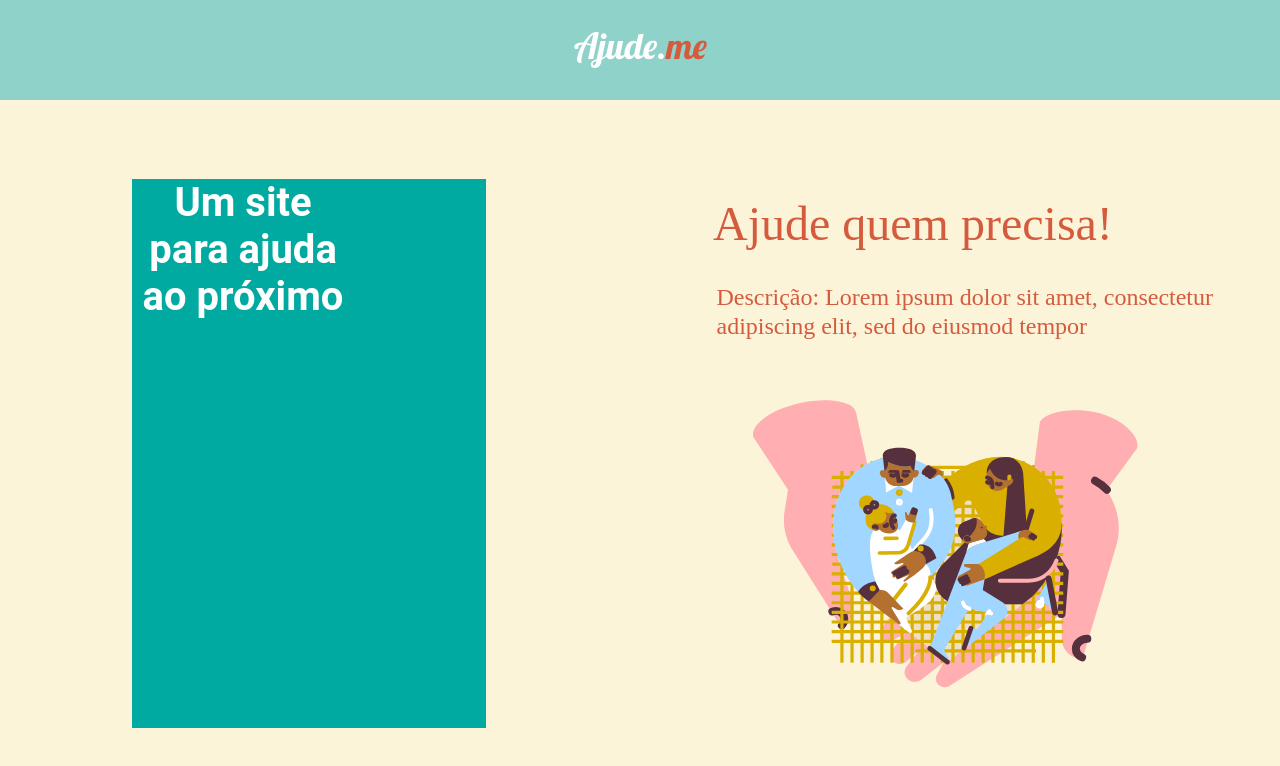
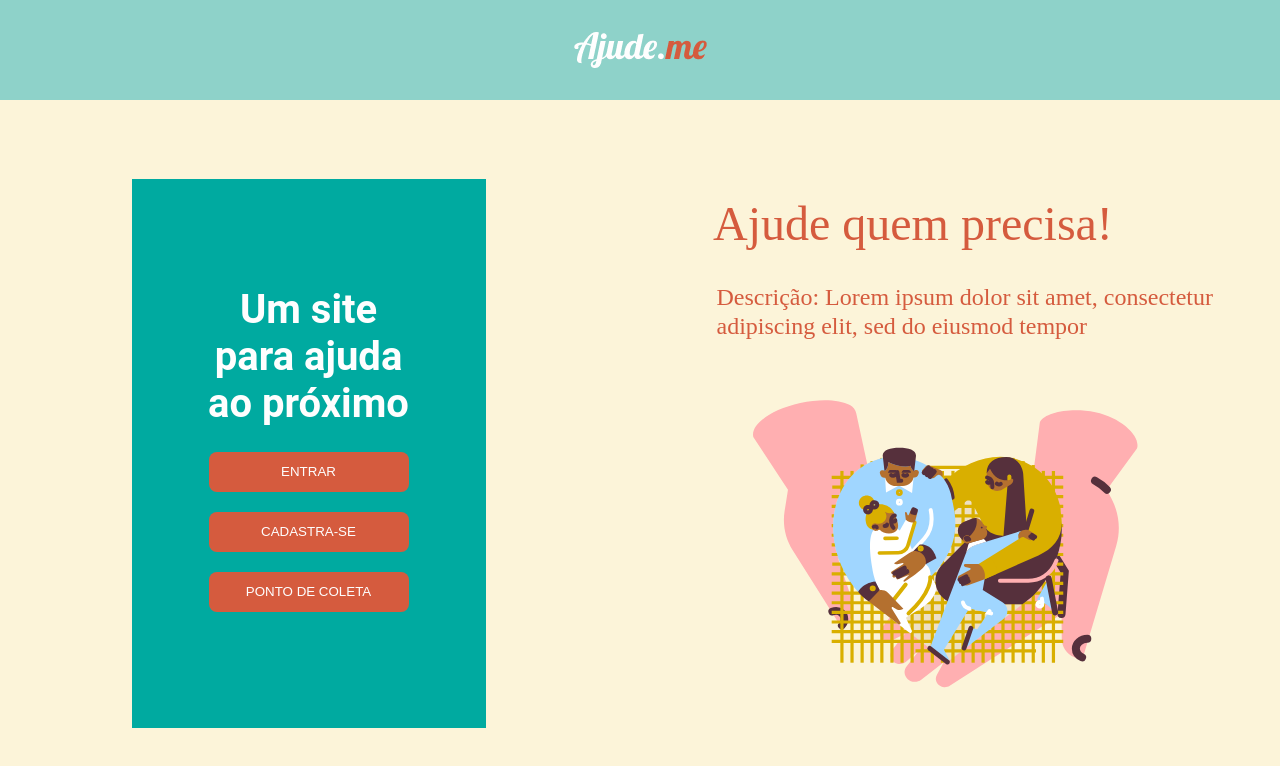
Before and after one commit to r-e-g-e/m3-capstone, a React (Create React App) app: page / in a window 1280 px wide. Shown: the top 766 px of the page. Built offline with nearby package versions, Linux system fonts and the light colour scheme.

Commit message:
chore: mandando pra produção

```diff
--- a/src/pages/Lading/index.jsx
+++ b/src/pages/Lading/index.jsx
@@ -1,6 +1,11 @@
 import {Header, Container,  Flex, ContainerMenu, Figure, Image } from "./style.js";
 
+import { useHistory } from "react-router-dom/cjs/react-router-dom.min";
+
 function Landing() {
+
+  const history = useHistory();
+
   return (
     <Container>
       <Header>
@@ -9,11 +14,16 @@ function Landing() {
       <Flex>
         <ContainerMenu>
           <h2 className="help-landing">Um site para ajuda ao próximo</h2>
+          <div className="flex">
+            <button onClick={()=>history.push("/login")} className="button">ENTRAR</button>
+            <button onClick={()=>history.push("/signup")} className="button">CADASTRA-SE</button>
+            <button onClick={()=>history.push("/collection")} className="button">PONTO DE COLETA</button>
+          </div>
         </ContainerMenu>
         <Figure>
-          <p> Ajude quem precisa!</p>
+          <p>Ajude quem precisa!</p>
           <span>Descrição: Lorem ipsum dolor sit amet, consectetur
-              adipiscing elit, sed do eiusmod tempor </span>
+              adipiscing elit, sed do eiusmod tempor</span>
           <Image src={"/assets/icon-familia-mao.svg"} alt="icon"/>
         </Figure>
       </Flex>
--- a/src/pages/Lading/style.js
+++ b/src/pages/Lading/style.js
@@ -28,8 +28,10 @@ export const Flex = styled.div`
 export const ContainerMenu = styled.div`
   width: 354px;
   height: 549px;
-  background-color: #00AAA0;
+  background-color: var(--verde-escuro);
   margin-top: 79px;
+  display: flex;
+  flex-direction: column;
   justify-content: center;
   align-items: center;
 `;
@@ -51,7 +53,7 @@ export const Figure = styled.figure`
    line-height: 58px;
    display: flex;
    align-items: center;
-   color: #D55B3E;
+   color: var( --laranja);
    margin-top: 109px;
 }
   span{
@@ -62,11 +64,10 @@ export const Figure = styled.figure`
    font-weight: 400;
    font-size: 24px;
    line-height: 29px;
-   color: #D55B3E;
+   color: var( --laranja);
    margin-left: 66px;
    margin-top: 30px;
 }
-
 @media (max-width: 1024px){
    display: none;
 }
--- a/src/styles/global.js
+++ b/src/styles/global.js
@@ -35,6 +35,22 @@ export const GlobalStyle = createGlobalStyle`
         font-size: 40px;
         line-height: 47px;
         text-align: center;
-    color: #FEFEFE;
+        color:  var(--branco);
+    }
+    .button{
+        background-color: var( --laranja);
+        width:200px;
+        height: 40px;
+        color var(--branco);
+        border: none;
+        border-radius: 8px;
+        margin: 10px 0;
+    }
+    .flex{
+        margin-top: 20px;
+        display: flex;
+        justify-content: center;
+        flex-direction: column;
+        align-items: center;
     }
 `;
```
Also changed, not shown: src/pages/Lading/style.css (deleted). Lines whose indentation alone changed are shown as unchanged.
